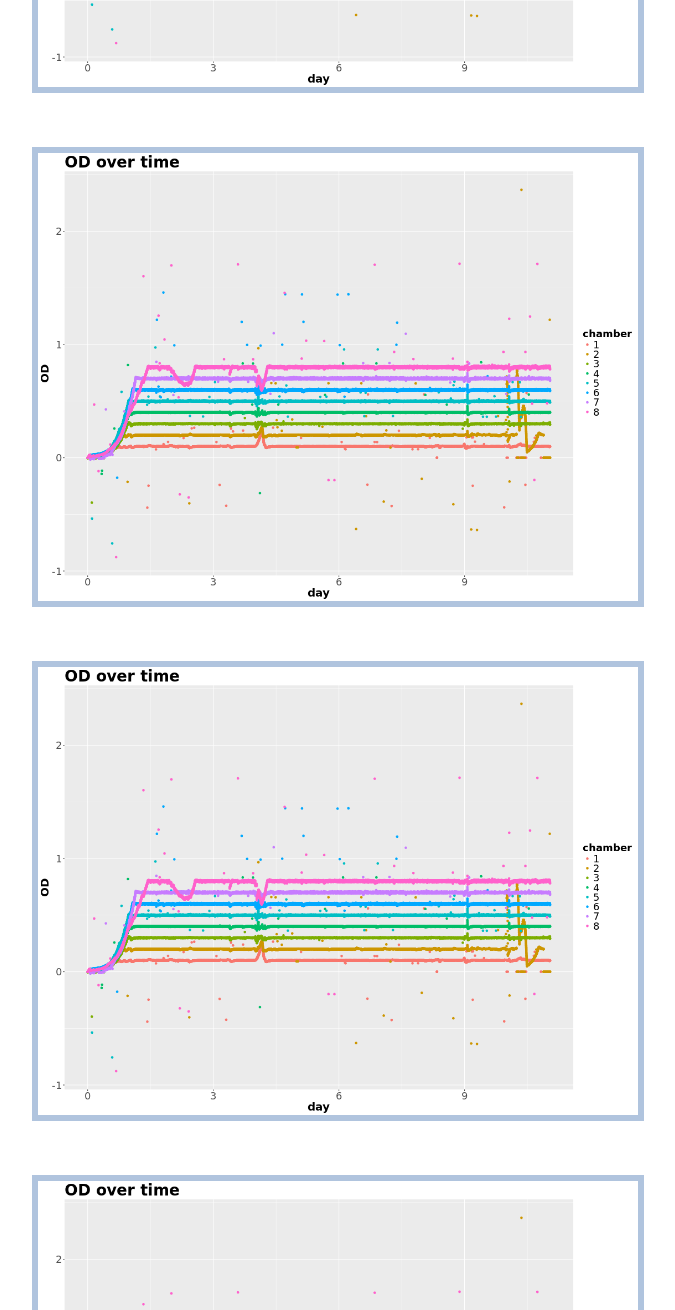
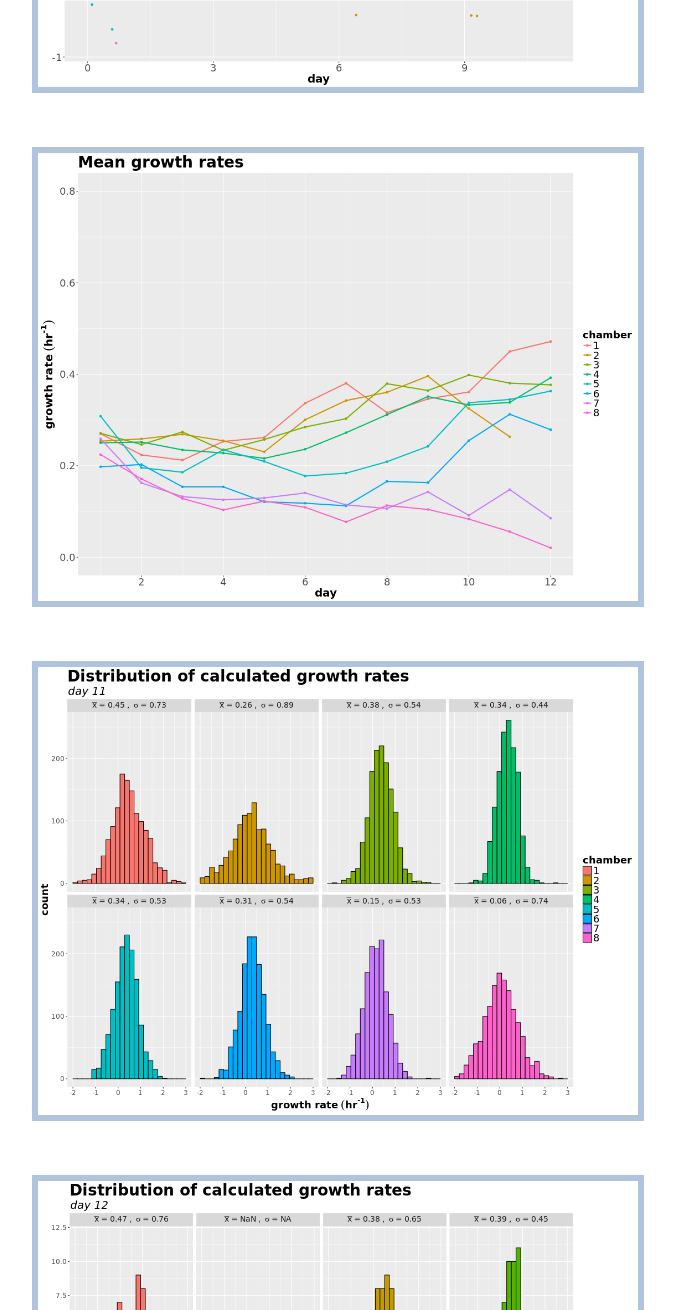
Before and after one commit to andymorgen/andymorgen.github.io, a plain HTML site: page index.html in a window 1280 px wide. Shown: the part 450-1760 px from the top of the page, without its empty margins (1-676 px from the left). Drawn offline with Linux system fonts and the light colour scheme.

Commit message:
adding the correct plots

```diff
--- a/index.html
+++ b/index.html
@@ -9,8 +9,8 @@
   </div>
   <body>
     <img id="graph" src = "ODplot.png" alt="plot of the turbidostat's OD" style="width:600px;height:448px;" />
-    <img id="graph" src = "ODplot.png" alt="plot of the turbidostat's OD" style="width:600px;height:448px;" />
-    <img id="graph" src = "ODplot.png" alt="plot of the turbidostat's OD" style="width:600px;height:448px;"/>
-    <img id="graph" src = "ODplot.png" alt="plot of the turbidostat's OD" style="width:600px;height:448px;" />
+    <img id="graph" src = "gr_time.png" alt="plot of the turbidostat's OD" style="width:600px;height:448px;" />
+    <img id="graph" src = "gr_hist_yesterday.png" alt="plot of the turbidostat's OD" style="width:600px;height:448px;"/>
+    <img id="graph" src = "gr_hist_today.png" alt="plot of the turbidostat's OD" style="width:600px;height:448px;" />
   </body>
 </html>
```
